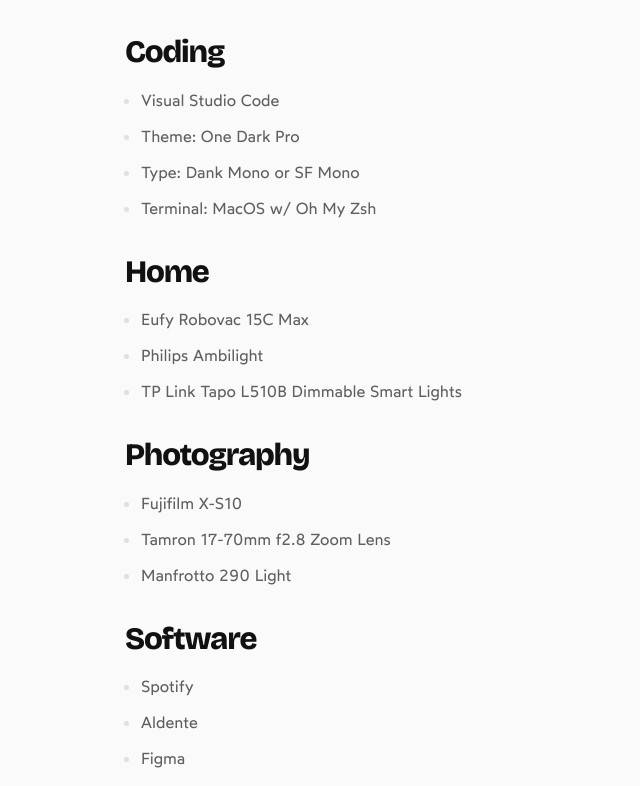
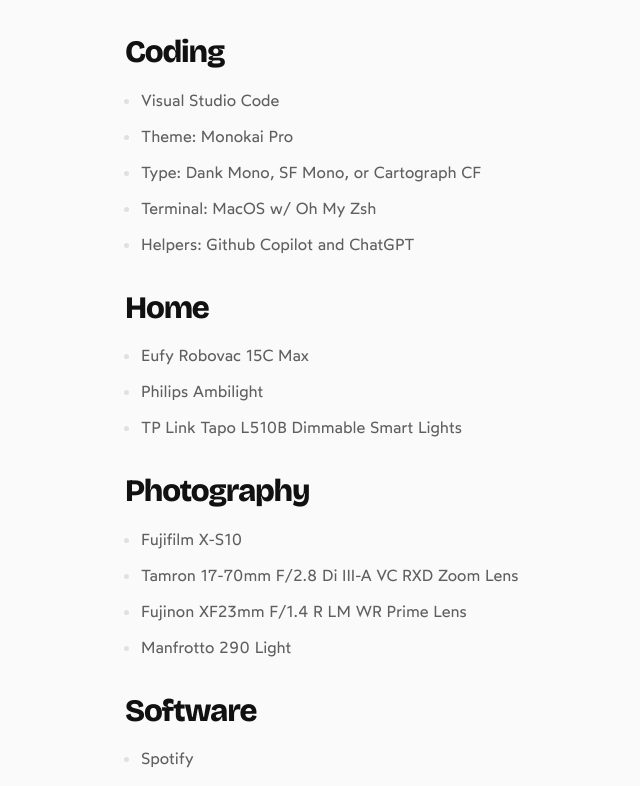
Before and after one commit to sgarciagallego/v3, a Next.js app: page /uses in a window 1280 px wide. Shown: the part 648-1434 px from the top of the page, without its empty margins (163-803 px from the left). Built offline with nearby package versions, Linux system fonts and the light colour scheme.

Commit message:
chore: /uses and /work updates

```diff
--- a/app/uses/page.tsx
+++ b/app/uses/page.tsx
@@ -40,9 +40,10 @@ export default function UsesPage() {
           <h2 id="coding">Coding</h2>
           <List axis="vertical" type="ul">
             <li>Visual Studio Code</li>
-            <li>Theme: One Dark Pro</li>
-            <li>Type: Dank Mono or SF Mono</li>
+            <li>Theme: Monokai Pro</li>
+            <li>Type: Dank Mono, SF Mono, or Cartograph CF</li>
             <li>Terminal: MacOS w/ Oh My Zsh</li>
+            <li>Helpers: Github Copilot and ChatGPT</li>
           </List>
         </section>
         <section>
@@ -57,7 +58,8 @@ export default function UsesPage() {
           <h2 id="photography">Photography</h2>
           <List axis="vertical" type="ul">
             <li>Fujifilm X-S10</li>
-            <li>Tamron 17-70mm f2.8 Zoom Lens</li>
+            <li>Tamron 17-70mm F/2.8 Di III-A VC RXD Zoom Lens</li>
+            <li>Fujinon XF23mm F/1.4 R LM WR Prime Lens</li>
             <li>Manfrotto 290 Light</li>
           </List>
         </section>
@@ -70,6 +72,7 @@ export default function UsesPage() {
             <li>Capture One</li>
             <li>Routinery</li>
             <li>Reeder 5</li>
+            <li>Bear Notes</li>
           </List>
         </section>
         <section>
--- a/app/work/page.tsx
+++ b/app/work/page.tsx
@@ -94,7 +94,7 @@ export default function WorkPage() {
               front-end development and web accessibility.
             </li>
             <li>
-              In 2023, I was promoted to Design Engineer, and led in a fListl{' '}
+              In 2023, I was promoted to Design Engineer, and led in a{' '}
               <Hyperlink href="https://www.instagram.com/p/CwNAOFILdw1">
                 rebrand
               </Hyperlink>
```
